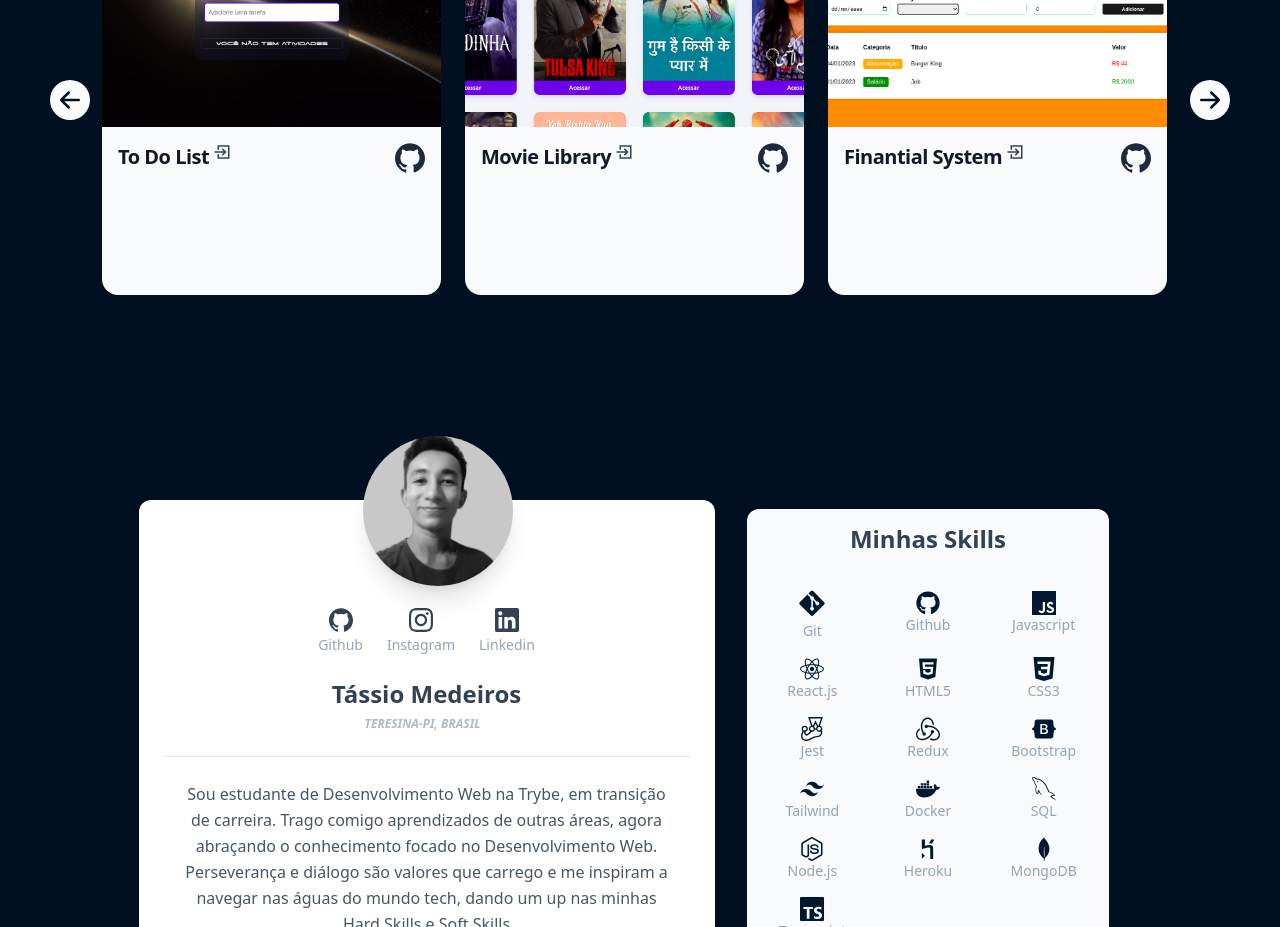
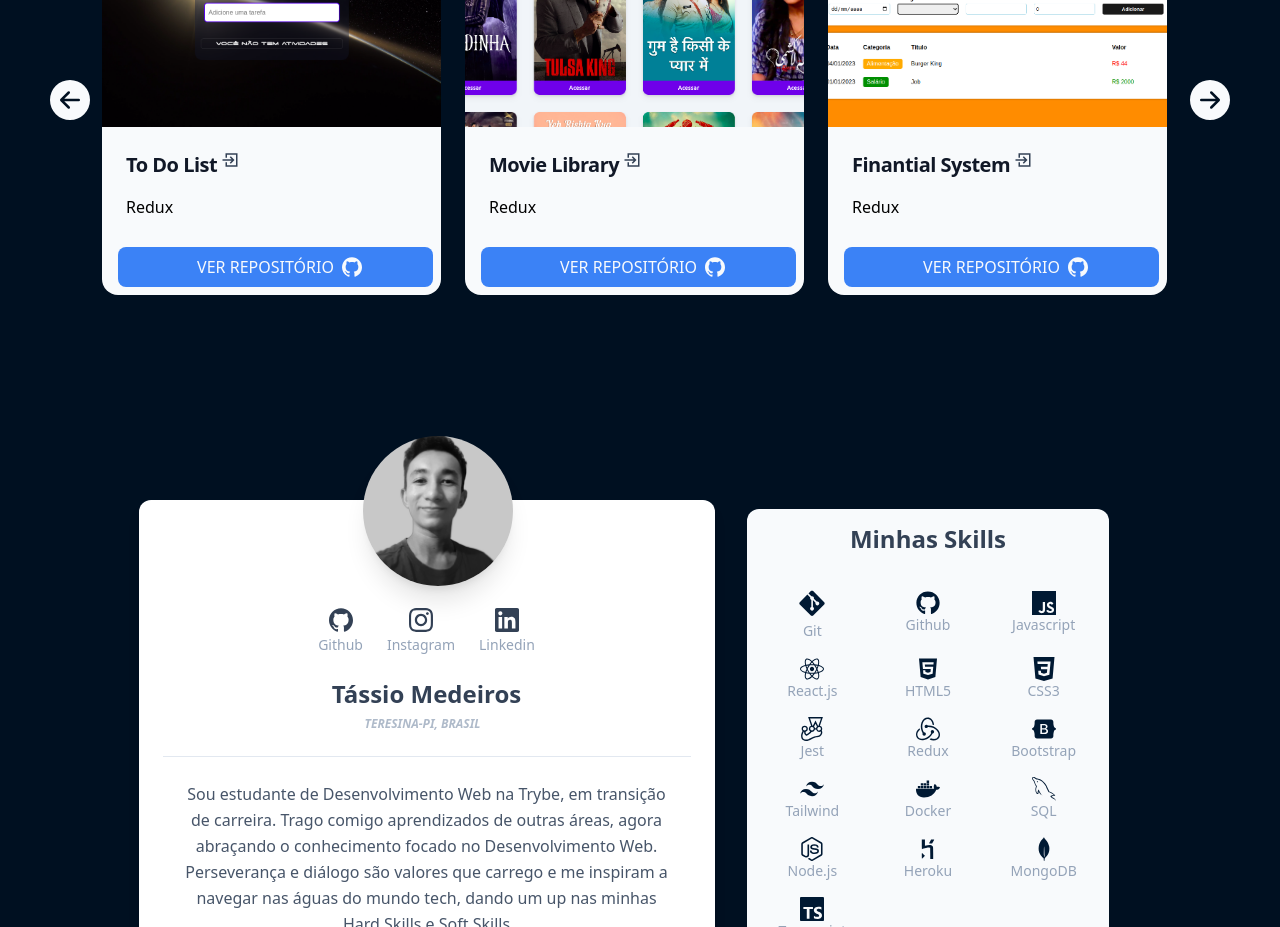
Before and after one commit to Tassio-Med/my-portfolio, a React (Create React App) app: page / in a window 1280 px wide. Shown: the part 1100-2027 px from the top of the page. Built offline with nearby package versions, Linux system fonts and the light colour scheme; the HTML template or start-up script is replaced by a standard one.

Commit message:
:sparkles: feat: mudança de posição e estilo no botão de redirecionamento para o repositório

```diff
--- a/src/Components/Carousel.jsx
+++ b/src/Components/Carousel.jsx
@@ -19,7 +19,7 @@ function Carousel() {
 
   return (
     <div className='flex h-screen justify-center items-center'>
-      <div className="w-full h-screen bg-[#001021] flex flex-col justify-center items-center" id="carousel">
+      <div className="w-full h-screen  bg-[#001021] flex flex-col justify-center items-center" id="carousel">
         <div className='relative flex items-center'>
           <BsFillArrowLeftCircleFill className='text-slate-50 cursor-pointer hover:text-slate-300 hover:scale-110 ease-in-out duration-300' onClick={slideLeft} size={40} />
           <div
@@ -27,19 +27,27 @@ function Carousel() {
             className='w-[250px] h-full overflow-x-scroll scroll whitespace-nowrap scroll-smooth scrollbar-hide md:w-[1100px]'
           >
             {projectsData.map((item) => (
-              <div key={item.id} className='w-[220px] h-[40] bg-slate-50 rounded-2xl inline-block m-3 cursor-pointer hover:scale-105 ease-in-out duration-300 md:w-[339px] md:h-[390px]'>
+              <div key={item.id} className='w-[220px] h-[40]  bg-slate-50 rounded-2xl inline-block m-3 cursor-pointer hover:scale-105 ease-in-out duration-300 md:w-[339px] md:h-[390px] '>
                 <img key={item.id} className='object-cover w-full rounded-t-2xl h-[57%]' src={item.img} alt={item.title}/>
-                <div className="flex justify-between h-28 p-4 leading-normal">
-                  <div className='hover:underline underline-offset-2'>
-                    <a href={item.link} target="_blank" rel="noopener noreferrer" className='flex justify-between'>
-                      <h5 className="mb-2 mr-1 text-xl font-bold tracking-tight text-gray-900">{item.title} </h5>
-                      <CgEnter className="text-slate-700 text-lg"/>
-                    </a>
+                <div className='m-1 w-full p-3 flex flex-col justify-between'>
+                  <div className="flex justify-between p-2 leading-normal">
+                    <div className='hover:underline underline-offset-2'>
+                      <a href={item.link} target="_blank" rel="noopener noreferrer" className='flex justify-between'>
+                        <h5 className="mr-1 text-xl font-bold tracking-tight text-gray-900">{item.title} </h5>
+                        <CgEnter className="text-slate-700 text-lg"/>
+                      </a>
+                    </div>
                   </div>
-                  <div>
-                    <a href={item.github} target="_blank" rel="noopener noreferrer">
-                      <SiGithub className="text-3xl text-slate-800 hover:text-slate-900"/>
-                    </a>
+                  <div className='flex flex-col'>
+                    <div className='flex flex-wrap mb-5'>
+                      <p className='m-2 text-md'>{item.skills}</p>
+                    </div>
+                    <button className='rounded-lg list-none flex justify-center bg-blue-500 hover:bg-blue-700 duration-700 text-slate-50'>
+                      <a href={item.github} target="_blank" rel="noopener noreferrer" className='flex justify-between items-center'>
+                        <p className='m-2 font-medium'>VER REPOSITÓRIO</p>
+                        <SiGithub className="text-xl"/>
+                      </a>
+                    </button>
                   </div>
                 </div>
               </div>
@@ -53,3 +61,39 @@ function Carousel() {
 }
 
 export default Carousel;
+// <!--
+//   This component uses @tailwindcss/line-clamp
+
+//   yarn add @tailwindcss/line-clamp
+//   npm install @tailwindcss/line-clamp
+
+//   plugins: [require('@tailwindcss/line-clamp')]
+// -->
+
+// <article class="overflow-hidden rounded-lg shadow transition hover:shadow-lg">
+//   <img
+//     alt="Office"
+//     src="https://images.unsplash.com/photo-1524758631624-e2822e304c36?ixlib=rb-1.2.1&ixid=MnwxMjA3fDF8MHxwaG90by1wYWdlfHx8fGVufDB8fHx8&auto=format&fit=crop&w=2070&q=80"
+//     class="h-56 w-full object-cover"
+//   />
+
+//   <div class="bg-white p-4 sm:p-6">
+//     <time datetime="2022-10-10" class="block text-xs text-gray-500">
+//       10th Oct 2022
+//     </time>
+
+//     <a href="#">
+//       <h3 class="mt-0.5 text-lg text-gray-900">
+//         How to position your furniture for positivity
+//       </h3>
+//     </a>
+
+//     <p class="mt-2 text-sm leading-relaxed text-gray-500 line-clamp-3">
+//       Lorem ipsum dolor sit amet, consectetur adipisicing elit. Recusandae
+//       dolores, possimus pariatur animi temporibus nesciunt praesentium dolore
+//       sed nulla ipsum eveniet corporis quidem, mollitia itaque minus soluta,
+//       voluptates neque explicabo tempora nisi culpa eius atque dignissimos.
+//       Molestias explicabo corporis voluptatem?
+//     </p>
+//   </div>
+// </article>
```
